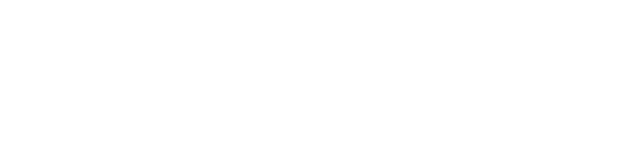
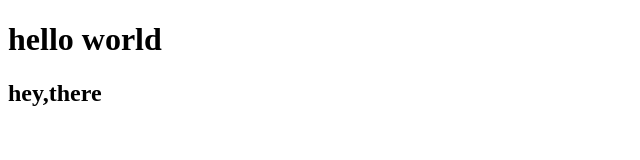
Before and after one commit to Maisha1714/my-git-second-repo, a plain HTML site: page index.html in a window 1280 px wide. Shown: the whole page, without its empty margins (0-640 px from the left). Drawn offline with Linux system fonts and the light colour scheme.

Commit message:
added header

```diff
--- a/index.html
+++ b/index.html
@@ -6,6 +6,7 @@
     <title>My second git Repo</title>
 </head>
 <body>
-
+    <h1>hello world</h1>
+    <h2>hey,there</h2>
 </body>
 </html>
```
